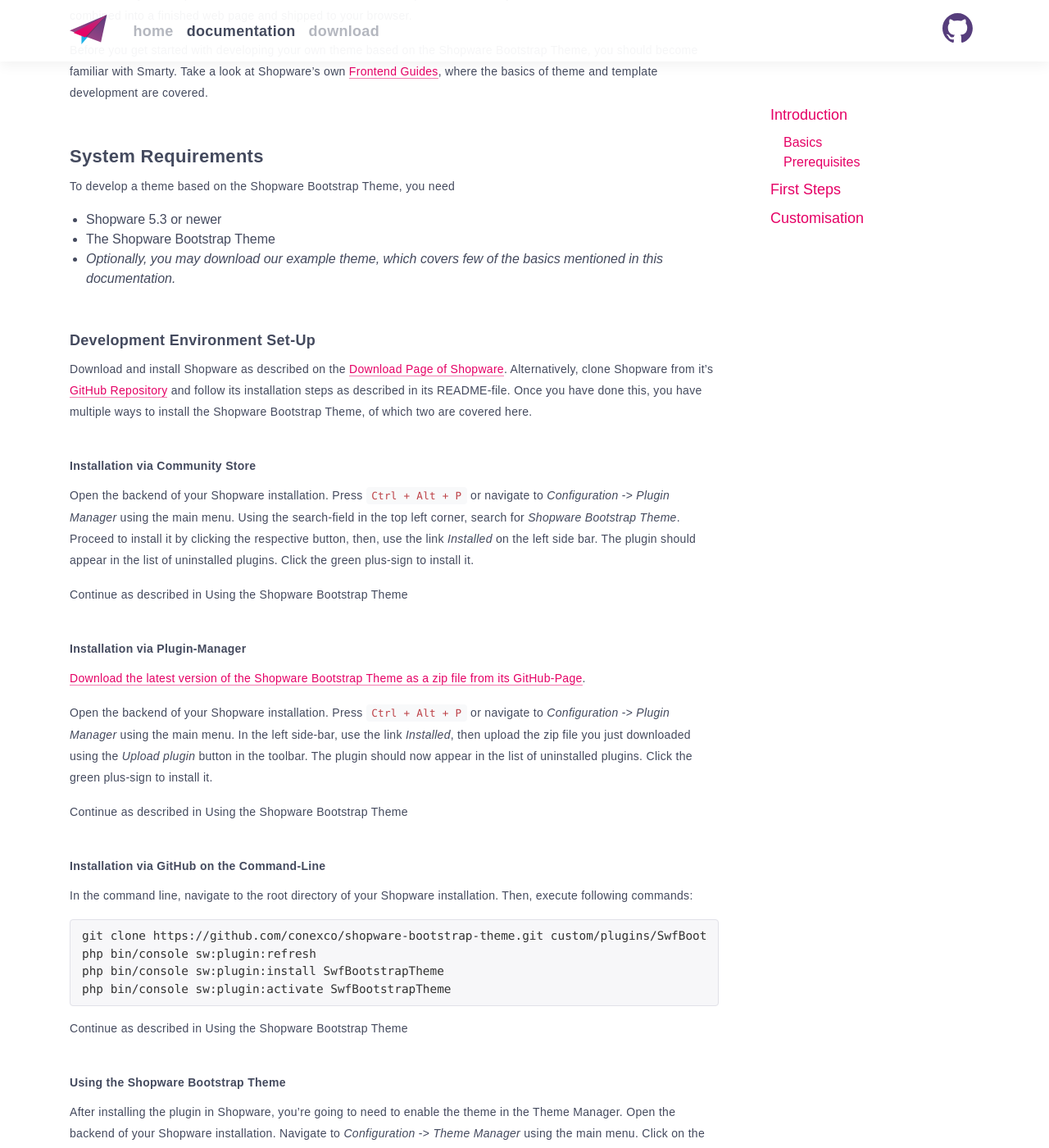
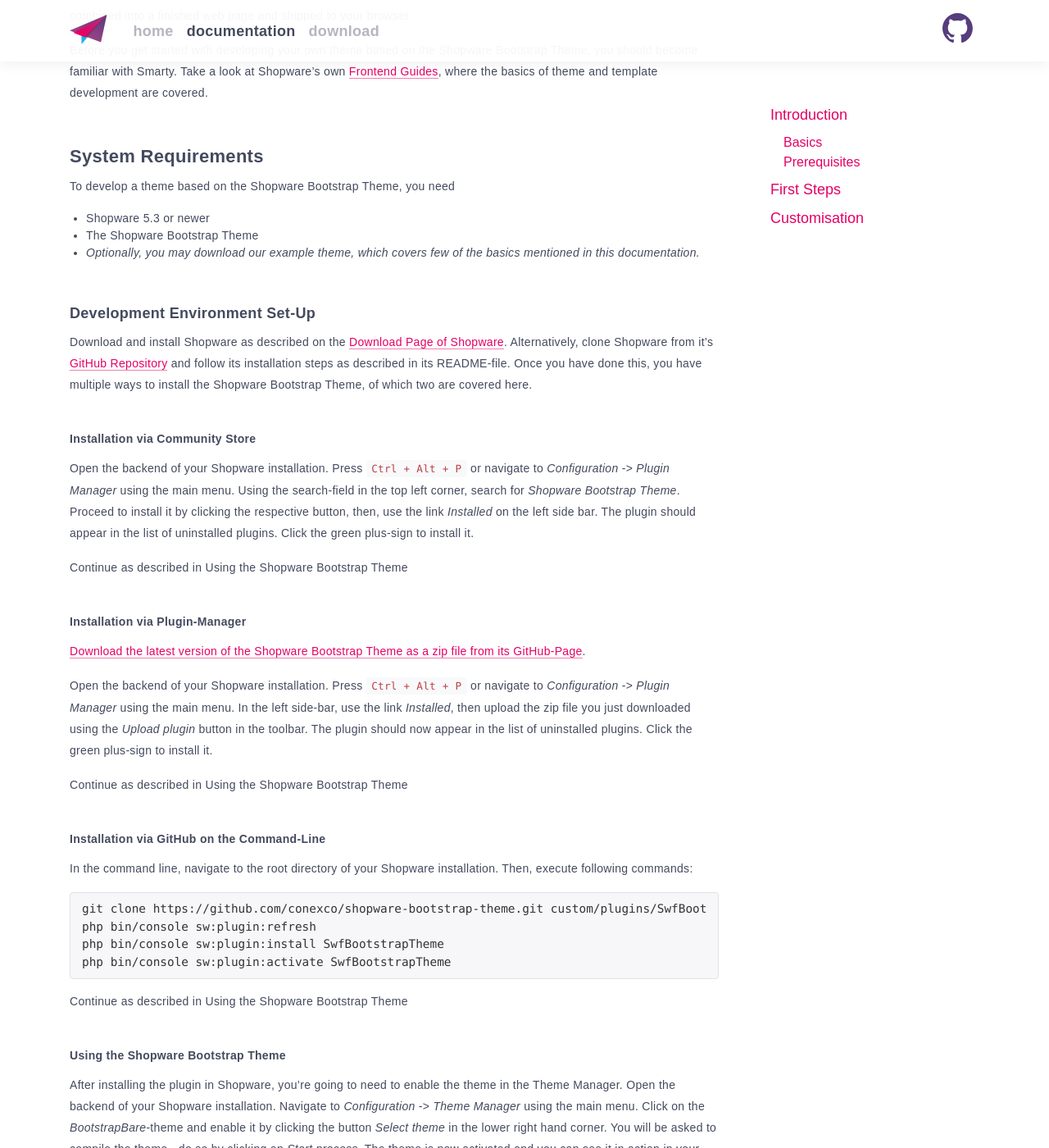
Before and after one commit to conexco/shopware-bootstrap-theme, a Jekyll site: the page built from docs/introduction.md, in a window 1280 px wide and 1400 px high, scrolled down 1090 px. Shown: the whole window at 82% size. Built offline with Jekyll 4.4.1, drawn with Linux system fonts in a browser that asks for light colours; nearby versions of some CDN libraries; some web fonts are replaced.

Commit message:
List item styling improved

```diff
--- a/assets/css/style.css
+++ b/assets/css/style.css
@@ -365,6 +365,8 @@ form input.form-control.email:-moz-placeholder { /* Firefox 18- */
 }
 
 main ul li{
+    font-size: 14px;
+    letter-spacing: 0.3px;
     margin-left: 20px;
 }
 
```
